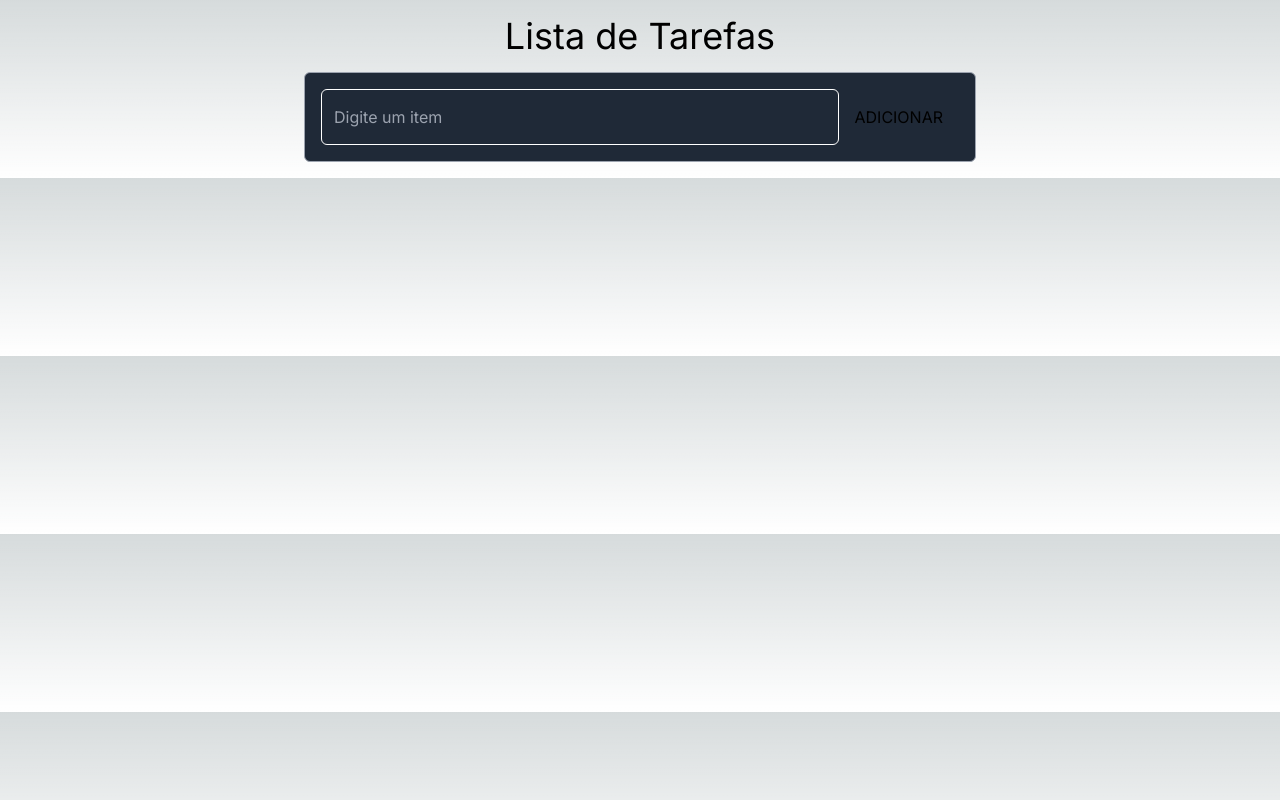
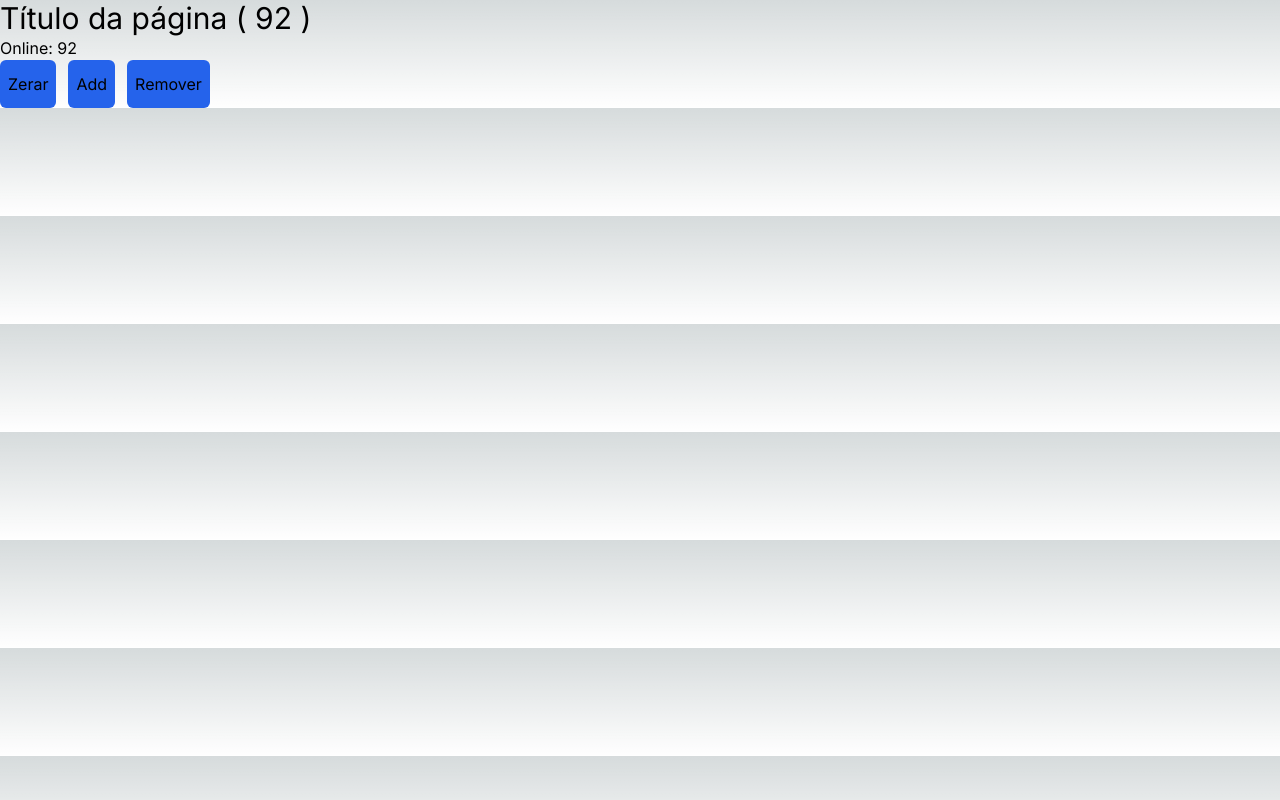
Before and after one commit to ClaudineRoberto/curso-react, a Next.js app in the folder react-primeiro-projeto/: page / in a window 1280 px wide. Built offline with nearby package versions, Linux system fonts and the light colour scheme.

Commit message:
Aula sobre context

```diff
--- /dev/null
+++ b/react-primeiro-projeto/src/app/components/Header.tsx
@@ -0,0 +1,15 @@
+import { useContext } from "react";
+import { OnlineUsers } from "./OnlineUsers";
+import { CountContext } from "../contexts/CountContext";
+
+export const Header = () => {
+    const countCtx = useContext(CountContext);
+
+
+    return (
+        <header>
+            <h1 className="text-3xl">Título da página ( {countCtx?.onlineCount} )</h1>
+            <OnlineUsers />
+        </header>
+    );
+};
--- /dev/null
+++ b/react-primeiro-projeto/src/app/components/OnlineUsers.tsx
@@ -0,0 +1,28 @@
+import { useContext } from "react"
+import { CountContext } from "../contexts/CountContext";
+
+export const OnlineUsers = () => {
+
+    const countCtx = useContext(CountContext);
+
+    const handleBan = () => {
+        countCtx?.setOnlineCount(0);
+    };
+
+    const handleAdd = () => {
+        countCtx?.setOnlineCount(countCtx?.onlineCount + 1);
+    };
+
+    const handleToRemove = () => {
+        countCtx?.setOnlineCount(countCtx?.onlineCount - 1);
+    };
+
+    return (
+        <>
+            <p>Online: {countCtx?.onlineCount}</p>
+            <button onClick={handleBan} className="bg-blue-600 py-3 px-2 rounded-md mr-3">Zerar</button>
+            <button onClick={handleAdd} className="bg-blue-600 py-3 px-2 rounded-md mr-3">Add</button>
+            <button onClick={handleToRemove} className="bg-blue-600 py-3 px-2 rounded-md">Remover</button>
+        </>
+    );
+};
--- /dev/null
+++ b/react-primeiro-projeto/src/app/contexts/CountContext.ts
@@ -0,0 +1,8 @@
+import { createContext } from "react";
+
+type CountContextType = {
+    onlineCount: number;
+    setOnlineCount: (n: number) => void;
+    };
+
+export const CountContext = createContext<CountContextType | null>(null);
--- a/react-primeiro-projeto/src/app/page.tsx
+++ b/react-primeiro-projeto/src/app/page.tsx
@@ -1,95 +1,20 @@
 "use client"
 
-import { useReducer, useState } from "react";
-import { Item } from "./types/Item";
-import { listReducer } from "./reducers/listReducers";
+import { useState } from "react";
+import { Header } from "./components/Header";
+import { CountContext} from "./contexts/CountContext";
+
 
 
 const Page = () => {
 
-  const [list, dispatch] = useReducer(listReducer, [])
-  const [addField, setAddField] = useState('');
-
-  const handleAddButton = () => {
-    if(addField.trim() === '') return;
-
-    dispatch({
-      type: 'add',
-      payload: {
-        text: addField
-      }
-    });
-    setAddField('');
-  }
-
-  const handleDone = (id: number) => {
-    dispatch({
-      type: 'toggleDone',
-      payload: {
-        id: id
-      }
-    });
-  }
-
-  const handleEdit = (id: number) => {
-    const item = list.find(item => item.id === id) as Item;
-    const newText = window.prompt('Digite o novo texto', item.text) as string;
-
-    if(newText.trim() === ''){
-      alert('O texto não pode ser vazio');
-      return;
-    }
-    dispatch({
-      type: 'edit_text',
-      payload: {
-        id: id,
-        newText: newText
-      }
-    });
-  }
-
-  const handleDelete = (id: number) => {
-    if(window.confirm('Tem certeza que deseja excluir?') === false) return;
-    dispatch({
-      type: 'remove',
-      payload: {
-        id: id
-      }
-    });
-  }
-
+  const [onlineCount, setOnlineCount] = useState(92);
 
   return (
-    <div className="max-w-5xl container mx-auto">
-
-      <h1 className="text-center text-4xl my-4">Lista de Tarefas</h1>
-
-      <div className="max-w-2xl mx-auto border border-gray-400 p-4 my-4 flex rounded-md bg-gray-800">
-
-        <input type="text"
-        className="outline-none flex-1 border border-white p-3 bg-transparent text-white rounded-md"
-        placeholder="Digite um item"
-        value={addField}
-        onChange={e => setAddField(e.target.value)}
-        onKeyUp= {e => e.key === 'Enter' && handleAddButton()}
-        />
-
-        <button onClick={handleAddButton} className="p-4">ADICIONAR</button>
-
-      </div>
-
-      <ul className="max-w-2xl mx-auto">
-
-        {list.map(item => (
-          <li key={item.id} className="flex p-3 my-3 border-b border-gray-700 items-center">
-            <input type="checkbox" className="mr-4 h-5 w-5" checked={item.done} onClick={() => handleDone(item.id)} />
-            <p className="flex-1 text-lg">{item.text}</p>
-            <button className="mx-4 hover:text-gray-500" onClick={() => handleEdit(item.id)}>Editar</button>
-            <button className="mx-4 hover:text-gray-500" onClick={() => handleDelete(item.id)}>Excluir</button>
-            </li>
-        ))}
-
-      </ul>
+    <div className="container mx-auto">
+      <CountContext.Provider value={{onlineCount, setOnlineCount}}>
+        <Header />
+      </CountContext.Provider>
     </div>
   );
 };
--- a/react-primeiro-projeto/src/app/reducers/listReducers.ts
+++ /dev/null
@@ -1,56 +0,0 @@
-import { Item } from "../types/Item";
-
-type AddAction = {
-    type: 'add',
-    payload: {
-        text: string;
-    }
-}
-
-type EditTextAction = {
-    type: 'edit_text',
-    payload: {
-        id: number;
-        newText: string;
-    }
-
-}
-
-type ToggleDoneAction = {
-    type: 'toggleDone',
-    payload: {
-        id: number;
-    }
-}
-
-type RemoveAction = {
-    type: 'remove',
-    payload: {
-        id: number;
-    }
-}
-
-
-
-type ListActions = AddAction | EditTextAction | ToggleDoneAction | RemoveAction;
-
-export const listReducer = (list: Item[], action: ListActions) => {
-    switch(action.type){
-        case 'add':
-            return [...list, {id: list.length, text: action.payload.text, done: false}];
-
-        case 'edit_text':
-            return list.map(item => item.id === action.payload.id ? {...item, text: action.payload.newText} : item);
-
-        case 'toggleDone':
-            return list.map(item => item.id === action.payload.id ? {...item, done: !item.done} : item);
-
-        case 'remove':
-            return list.filter(item => item.id !== action.payload.id);
-
-        default:
-            return list;
-    }
-
-    return list;
-}
--- a/react-primeiro-projeto/src/app/types/Item.ts
+++ /dev/null
@@ -1,5 +0,0 @@
-export type Item = {
-    id: number;
-    text: string;
-    done: boolean;
-}
```
